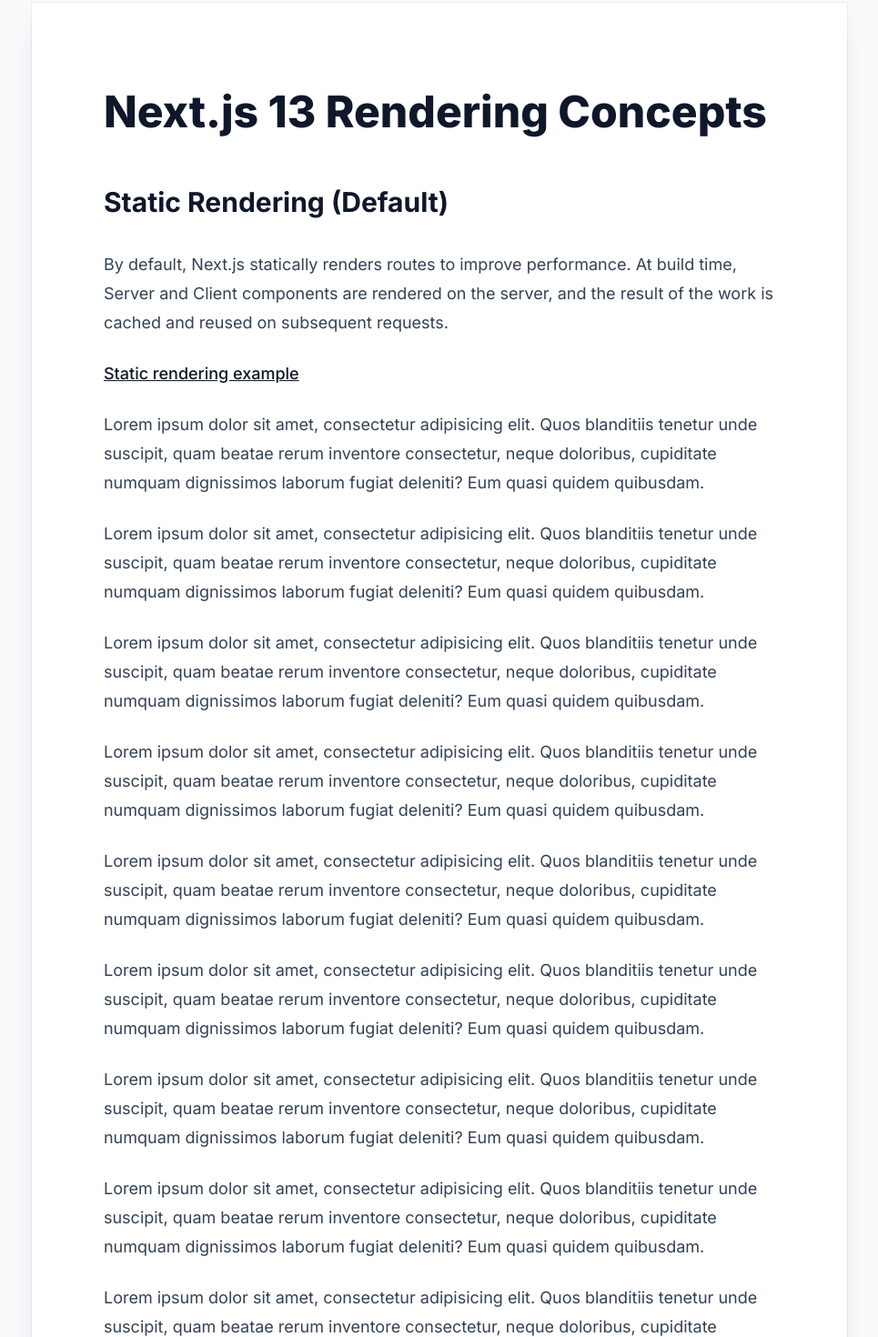
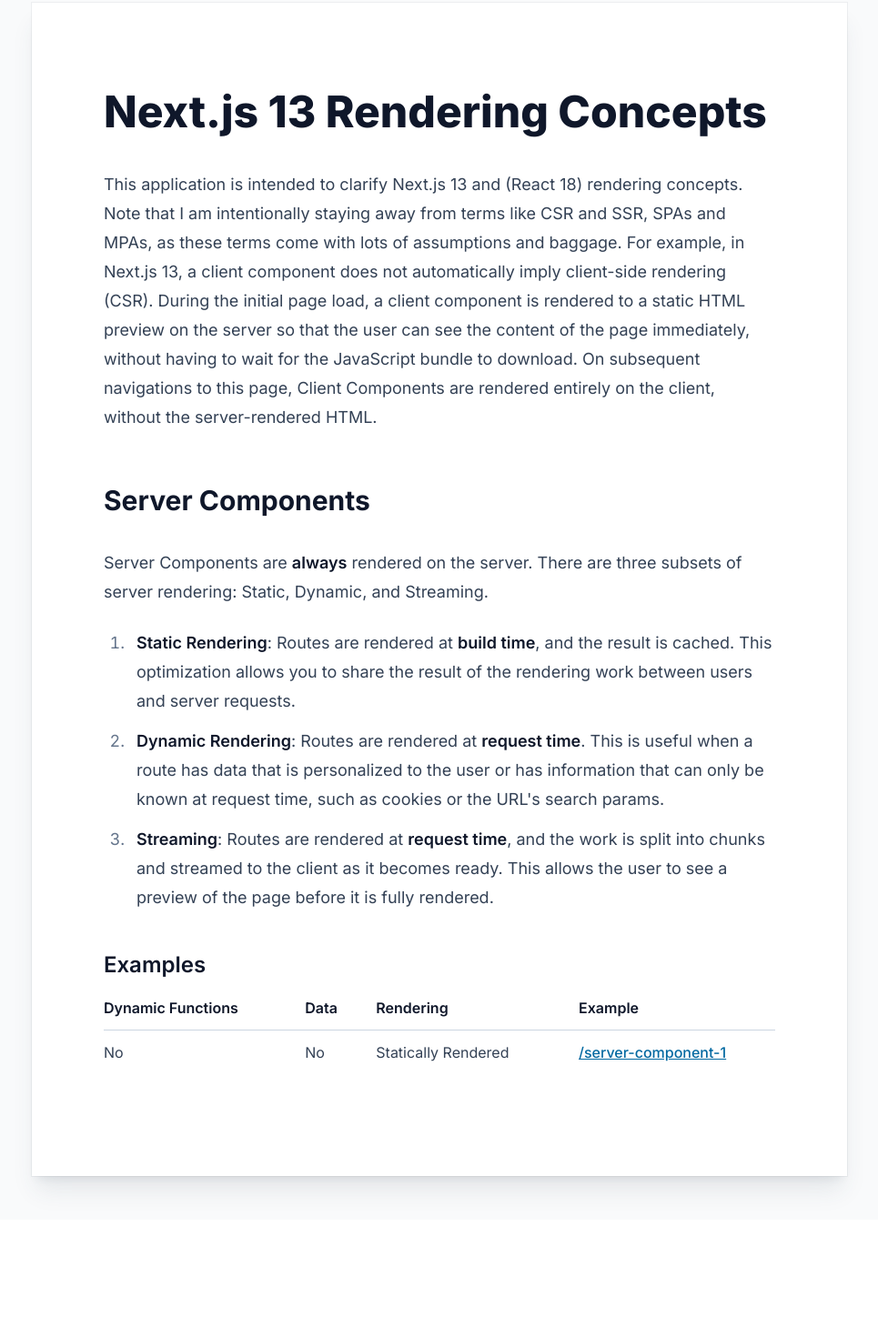
Before and after one commit to nareshbhatia/next13-rendering-concepts, a Next.js app in the folder apps/movie-magic/: page / in a window 1280 px wide. Shown: the part 45-1515 px from the top of the page at 91% size, without its empty margins (157-1122 px from the left). After the commit the page ends 1386 px from the top, so only its background shows below. Built offline with nearby package versions, Linux system fonts and the light colour scheme.

Commit message:
feat: add server component example 1

```diff
--- a/apps/movie-magic/src/app/layout.tsx
+++ b/apps/movie-magic/src/app/layout.tsx
@@ -9,13 +9,13 @@
 const inter = Inter({ subsets: ['latin'] });
 
 /*
- * This is causing jest to fail when collecting coverage
+ * Adding this metadata with cause jest to fail when collecting coverage
  * See https://github.com/vercel/next.js/issues/47299
- * export const metadata = {
- *   title: 'Movie Magic',
- *   description: 'Movie Magic',
- * };
  */
+export const metadata = {
+  title: 'Movie Magic',
+  description: 'Movie Magic',
+};
 
 interface RootLayoutProps {
   children: React.ReactNode;
--- a/apps/movie-magic/src/app/page.tsx
+++ b/apps/movie-magic/src/app/page.tsx
@@ -6,72 +6,71 @@
     <div className="relative flex min-h-screen flex-col justify-center overflow-hidden bg-gray-50 py-8 lg:py-12">
       <div className="relative w-full bg-white px-6 py-12 shadow-xl shadow-slate-700/10 ring-1 ring-gray-900/5 md:mx-auto md:max-w-3xl lg:max-w-4xl lg:pb-28 lg:pt-16">
         <div className="mx-auto max-w-prose lg:text-lg">
-          <article className="prose prose-slate mx-auto mt-8 lg:prose-lg">
+          <article className="prose prose-slate mx-auto mt-8 lg:prose-lg prose-a:text-sky-700">
             <h1>Next.js 13 Rendering Concepts</h1>
-            <h2>Static Rendering (Default)</h2>
             <p>
-              By default, Next.js statically renders routes to improve
-              performance. At build time, Server and Client components are
-              rendered on the server, and the result of the work is cached and
-              reused on subsequent requests.
+              This application is intended to clarify Next.js 13 and (React 18)
+              rendering concepts. Note that I am intentionally staying away from
+              terms like CSR and SSR, SPAs and MPAs, as these terms come with
+              lots of assumptions and baggage. For example, in Next.js 13, a
+              client component does not automatically imply client-side
+              rendering (CSR). During the initial page load, a client component
+              is rendered to a static HTML preview on the server so that the
+              user can see the content of the page immediately, without having
+              to wait for the JavaScript bundle to download. On subsequent
+              navigations to this page, Client Components are rendered entirely
+              on the client, without the server-rendered HTML.
             </p>
+
+            <h2>Server Components</h2>
             <p>
-              <Link href="/static-rendering">Static rendering example</Link>
+              Server Components are <strong>always</strong> rendered on the
+              server. There are three subsets of server rendering: Static,
+              Dynamic, and Streaming.
             </p>
-            <p>
-              Lorem ipsum dolor sit amet, consectetur adipisicing elit. Quos
-              blanditiis tenetur unde suscipit, quam beatae rerum inventore
-              consectetur, neque doloribus, cupiditate numquam dignissimos
-              laborum fugiat deleniti? Eum quasi quidem quibusdam.
-            </p>
-            <p>
-              Lorem ipsum dolor sit amet, consectetur adipisicing elit. Quos
-              blanditiis tenetur unde suscipit, quam beatae rerum inventore
-              consectetur, neque doloribus, cupiditate numquam dignissimos
-              laborum fugiat deleniti? Eum quasi quidem quibusdam.
-            </p>
-            <p>
-              Lorem ipsum dolor sit amet, consectetur adipisicing elit. Quos
-              blanditiis tenetur unde suscipit, quam beatae rerum inventore
-              consectetur, neque doloribus, cupiditate numquam dignissimos
-              laborum fugiat deleniti? Eum quasi quidem quibusdam.
-            </p>
-            <p>
-              Lorem ipsum dolor sit amet, consectetur adipisicing elit. Quos
-              blanditiis tenetur unde suscipit, quam beatae rerum inventore
-              consectetur, neque doloribus, cupiditate numquam dignissimos
-              laborum fugiat deleniti? Eum quasi quidem quibusdam.
-            </p>
-            <p>
-              Lorem ipsum dolor sit amet, consectetur adipisicing elit. Quos
-              blanditiis tenetur unde suscipit, quam beatae rerum inventore
-              consectetur, neque doloribus, cupiditate numquam dignissimos
-              laborum fugiat deleniti? Eum quasi quidem quibusdam.
-            </p>
-            <p>
-              Lorem ipsum dolor sit amet, consectetur adipisicing elit. Quos
-              blanditiis tenetur unde suscipit, quam beatae rerum inventore
-              consectetur, neque doloribus, cupiditate numquam dignissimos
-              laborum fugiat deleniti? Eum quasi quidem quibusdam.
-            </p>
-            <p>
-              Lorem ipsum dolor sit amet, consectetur adipisicing elit. Quos
-              blanditiis tenetur unde suscipit, quam beatae rerum inventore
-              consectetur, neque doloribus, cupiditate numquam dignissimos
-              laborum fugiat deleniti? Eum quasi quidem quibusdam.
-            </p>
-            <p>
-              Lorem ipsum dolor sit amet, consectetur adipisicing elit. Quos
-              blanditiis tenetur unde suscipit, quam beatae rerum inventore
-              consectetur, neque doloribus, cupiditate numquam dignissimos
-              laborum fugiat deleniti? Eum quasi quidem quibusdam.
-            </p>
-            <p>
-              Lorem ipsum dolor sit amet, consectetur adipisicing elit. Quos
-              blanditiis tenetur unde suscipit, quam beatae rerum inventore
-              consectetur, neque doloribus, cupiditate numquam dignissimos
-              laborum fugiat deleniti? Eum quasi quidem quibusdam.
-            </p>
+            <ol>
+              <li>
+                <strong>Static Rendering</strong>: Routes are rendered at{' '}
+                <strong>build time</strong>, and the result is cached. This
+                optimization allows you to share the result of the rendering
+                work between users and server requests.
+              </li>
+              <li>
+                <strong>Dynamic Rendering</strong>: Routes are rendered at{' '}
+                <strong>request time</strong>. This is useful when a route has
+                data that is personalized to the user or has information that
+                can only be known at request time, such as cookies or the
+                URL&apos;s search params.
+              </li>
+              <li>
+                <strong>Streaming</strong>: Routes are rendered at{' '}
+                <strong>request time</strong>, and the work is split into chunks
+                and streamed to the client as it becomes ready. This allows the
+                user to see a preview of the page before it is fully rendered.
+              </li>
+            </ol>
+
+            <h3>Examples</h3>
+            <table>
+              <thead>
+                <tr>
+                  <th>Dynamic Functions</th>
+                  <th>Data</th>
+                  <th>Rendering</th>
+                  <th>Example</th>
+                </tr>
+              </thead>
+              <tbody>
+                <tr>
+                  <td>No</td>
+                  <td>No</td>
+                  <td>Statically Rendered</td>
+                  <td>
+                    <Link href="/server-component-1">/server-component-1</Link>
+                  </td>
+                </tr>
+              </tbody>
+            </table>
           </article>
         </div>
       </div>
--- /dev/null
+++ b/apps/movie-magic/src/app/server-component-1/page.tsx
@@ -0,0 +1,16 @@
+import Link from 'next/link';
+import * as React from 'react';
+
+export default function ServerComponent1() {
+  console.log('----> Rendering ServerComponent1');
+  return (
+    <div className="p-8">
+      <h1 className="text-3xl font-bold">Server Component 1</h1>
+      <footer className="mt-8">
+        <Link className="text-sky-700 underline" href="/">
+          Home
+        </Link>
+      </footer>
+    </div>
+  );
+}
--- a/apps/movie-magic/src/app/static-rendering/MovieItem.tsx
+++ b/apps/movie-magic/src/app/static-rendering/MovieItem.tsx
@@ -6,6 +6,7 @@
 }
 
 export function MovieItem({ movie }: MovieItemProps) {
+  console.log('----> Rendering MovieItem');
   return (
     <article className="flex items-start space-x-6 p-6">
       <Image
--- a/apps/movie-magic/src/app/static-rendering/MovieList.tsx
+++ b/apps/movie-magic/src/app/static-rendering/MovieList.tsx
@@ -9,6 +9,7 @@
 }
 
 export async function MoviesList() {
+  console.log('----> Rendering MoviesList');
   const movies = await getMovies();
   return (
     <ul className="divide-y divide-slate-200">
--- a/apps/movie-magic/src/app/static-rendering/page.tsx
+++ b/apps/movie-magic/src/app/static-rendering/page.tsx
@@ -1,7 +1,8 @@
 import { MoviesList } from './MovieList';
 import * as React from 'react';
 
-export default function StaticRendering() {
+export default function StaticRenderingPage() {
+  console.log('----> Rendering StaticRenderingPage');
   return (
     <div className="mx-auto max-w-3xl p-4">
       <MoviesList />
```
